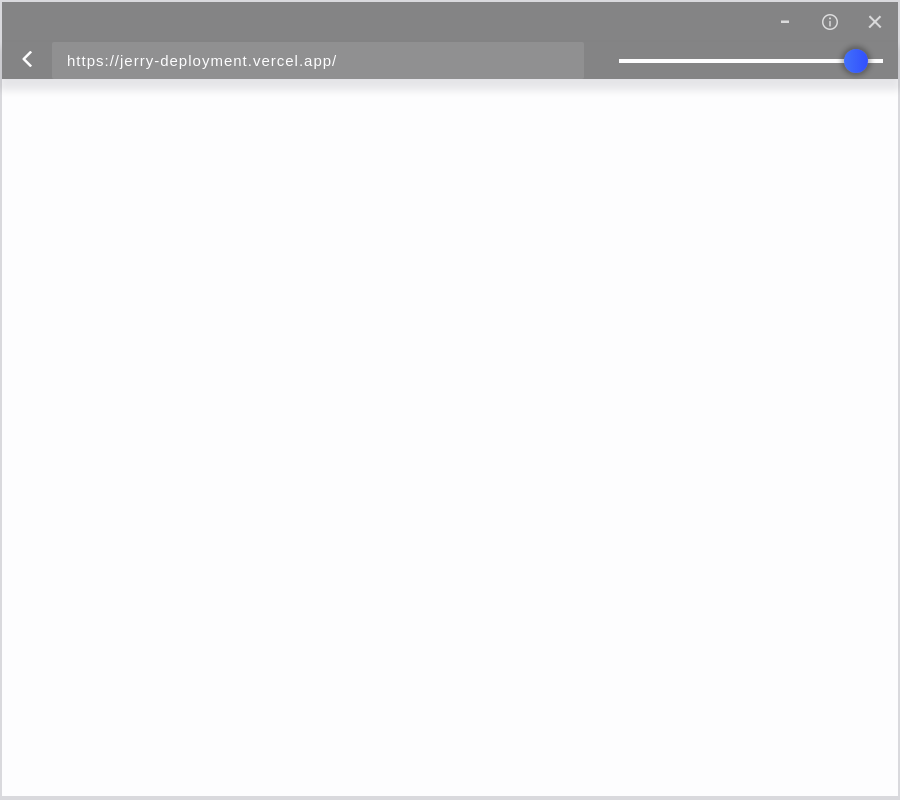
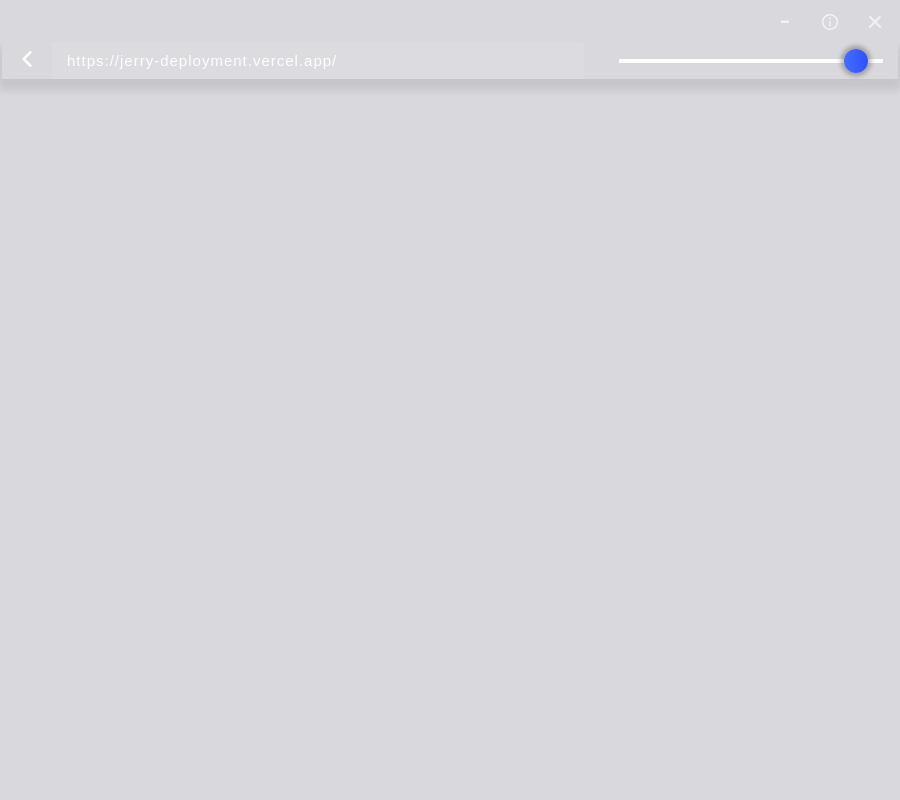
Before and after one commit to JerryJi0730/Transparent-window-, an Electron app: page index.html in a window 900 px wide. Drawn offline with nearby package versions, Linux system fonts and the light colour scheme.

Commit message:
minor change

```diff
--- a/styles/app.css
+++ b/styles/app.css
@@ -11,7 +11,8 @@
   z-index: 5000;
   background-color: white;
   z-index: 5000000;
-  background-color: grey;
+  /* background-color: grey; */
+  background-color: transparent;
 }
 
 .window-chrome .app-label {
@@ -134,7 +135,7 @@ body {
   height: calc(100vh - 78px) !important;
   margin-top: 32px;
   z-index: 5;
-  background-color: white;
+  background-color: transparent;
 }
 
 #browserView.full-size {
@@ -151,7 +152,8 @@ body {
   left: 2px;
   z-index: 1000000;
   background-color: #1167f1;
-  background-color: grey;
+  /* background-color: grey; */
+  background-color: transparent;
   -webkit-box-sizing: border-box;
           box-sizing: border-box;
   padding: 0px 15px 0 0;
```
